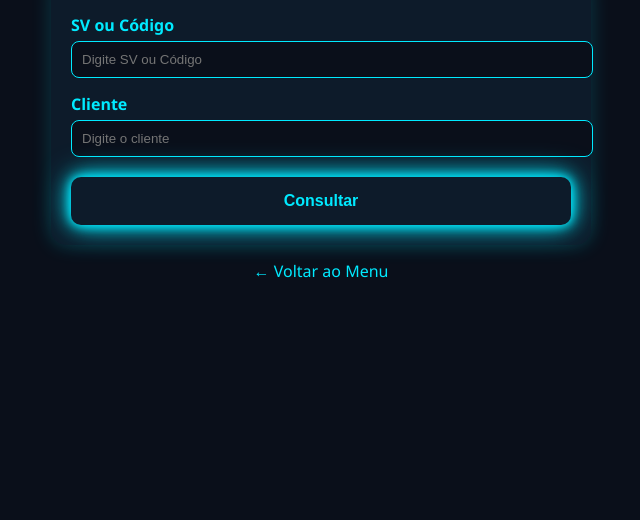
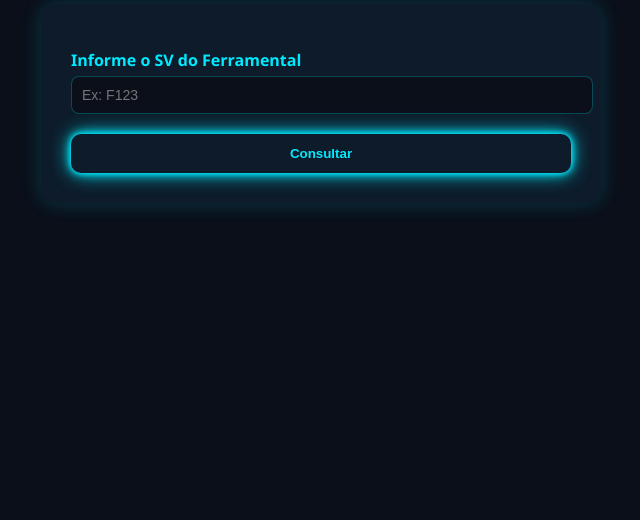
Before and after one commit to CLICHERIA/Controle_de_Ferramentais, a plain HTML site: page consultar.html in a window 1280 px wide. Shown: the part 280-800 px from the top of the page, without its empty margins (319-959 px from the left). Drawn offline with Linux system fonts and the light colour scheme.

Commit message:
Update consultar.html

```diff
--- a/consultar.html
+++ b/consultar.html
@@ -7,124 +7,127 @@
   <style>
     body {
       background-color: #0a0f1a;
+      margin: 0;
+      padding: 0;
       color: #ffffff;
       font-family: 'Segoe UI', sans-serif;
-      margin: 0;
-      padding: 0;
       display: flex;
       flex-direction: column;
       align-items: center;
     }
+
+    a {
+      color: #00eaff;
+      text-decoration: none;
+    }
+
     .logo-container {
-      display: flex;
-      justify-content: center;
-      align-items: center;
-      margin-top: 20px;
+      margin-top: 40px;
+      text-align: center;
     }
+
     img.logo {
       width: 200px;
       filter: drop-shadow(0 0 8px #00eaff);
     }
+
     h1 {
       color: #00eaff;
       text-shadow: 0 0 20px #00eaff;
       text-align: center;
       margin: 20px 0;
     }
-    form {
-      background: #0d1b2a;
-      padding: 20px;
+
+    .consulta-box {
+      background-color: #0d1b2a;
+      padding: 30px;
       border-radius: 15px;
       box-shadow: 0 0 20px #00eaff33;
       max-width: 500px;
       width: 90%;
     }
+
     label {
       display: block;
       margin-top: 15px;
+      margin-bottom: 5px;
+      font-weight: bold;
       color: #00eaff;
-      font-weight: bold;
     }
+
     input {
       width: 100%;
       padding: 10px;
-      margin-top: 5px;
       border-radius: 8px;
-      border: 1px solid #00eaff;
-      background: #0a0f1a;
+      border: 1px solid #00eaff44;
+      background-color: #0a0f1a;
       color: #ffffff;
+      font-size: 14px;
     }
+
     button {
       margin-top: 20px;
       width: 100%;
-      padding: 15px;
+      padding: 12px;
+      background-color: #0d1b2a;
+      color: #00eaff;
       font-weight: bold;
-      font-size: 16px;
       border: none;
       border-radius: 10px;
-      background-color: #0d1b2a;
-      color: #00eaff;
+      cursor: pointer;
       box-shadow:
         0 0 5px #00eaff,
         0 0 10px #00eaff,
-        0 0 20px #00eaff,
-        0 0 40px #00eaff55;
-      cursor: pointer;
+        0 0 20px #00eaff;
       transition: 0.3s ease-in-out;
-      animation: neonPulse 1.5s infinite alternate;
     }
+
     button:hover {
       color: #00ffff;
       box-shadow:
         0 0 10px #00eaff,
         0 0 20px #00eaff,
-        0 0 30px #00eaff,
-        0 0 50px #00eaff77;
+        0 0 30px #00eaff;
     }
-    @keyframes neonPulse {
-      0%, 100% {
-        box-shadow:
-          0 0 5px #00eaff,
-          0 0 10px #00eaff,
-          0 0 20px #00eaff;
-      }
-      50% {
-        box-shadow:
-          0 0 15px #00eaff,
-          0 0 30px #00eaff,
-          0 0 45px #00eaff77;
-      }
+
+    .resultado {
+      margin-top: 20px;
+      background-color: #0a0f1a;
+      padding: 15px;
+      border-radius: 10px;
+      box-shadow: 0 0 10px #00eaff33;
     }
-    a {
-      display: block;
-      margin-top: 15px;
-      text-align: center;
-      color: #00eaff;
-      text-decoration: none;
-    }
-    a:hover { text-decoration: underline; }
   </style>
 </head>
 <body>
 
-  <!-- Logo centralizada -->
-  <div class="logo-container">
-    <img src="../logosovel1337.png" alt="Logo Grupo Sovel da Amazônia" class="logo">
-  </div>
+<div class="logo-container">
+  <img src="logosovel1337.png" alt="Logo Grupo Sovel da Amazônia" class="logo">
+</div>
 
-  <h1>Consultar Ferramental</h1>
+<h1>Consultar Ferramental</h1>
 
-  <form id="formConsultar">
-    <label for="sv">SV ou Código</label>
-    <input type="text" id="sv" placeholder="Digite SV ou Código">
+<div class="consulta-box">
+  <label for="consultaSV">Informe o SV do Ferramental</label>
+  <input type="text" id="consultaSV" placeholder="Ex: F123">
+  <button id="btnConsultar">Consultar</button>
+</div>
 
-    <label for="cliente">Cliente</label>
-    <input type="text" id="cliente" placeholder="Digite o cliente">
+<div class="resultado" id="resultado" style="display:none;">
+  <p>⚡ Resultado da Consulta ⚡</p>
+  <p id="infoFerramental"></p>
+</div>
 
-    <button type="submit">Consultar</button>
-  </form>
-
-  <a href="menu.html">← Voltar ao Menu</a>
+<script>
+  const btn = document.getElementById('btnConsultar');
+  btn.addEventListener('click', () => {
+    const sv = document.getElementById('consultaSV').value;
+    if(sv === "") { alert("Informe um SV válido!"); return; }
+    // Aqui você poderia integrar com banco de dados
+    document.getElementById('resultado').style.display = 'block';
+    document.getElementById('infoFerramental').innerText = `Ferramental com SV: ${sv} - Tipo: Faca / Cliente: Exemplo / Registrado em: 01/01/2025`;
+  });
+</script>
 
 </body>
 </html>
```
